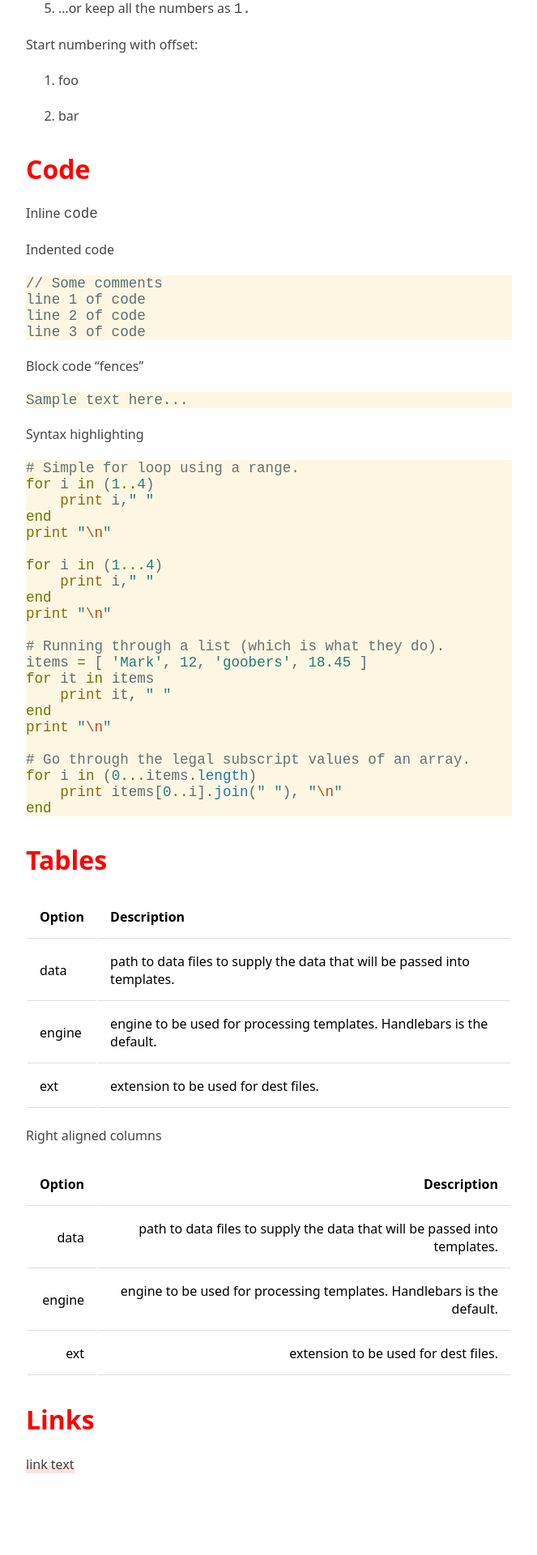
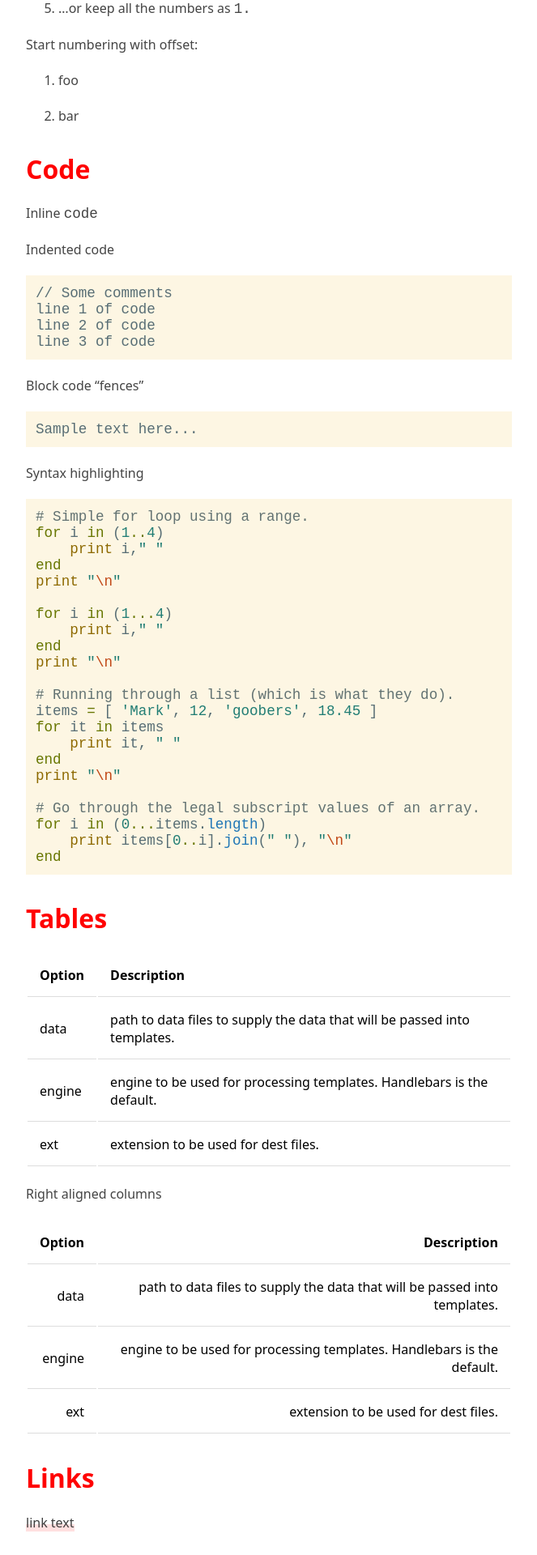
Before and after one commit to janessatran/laloyd, a Jekyll site: the page built from _posts/2020-01-18-example_post.md, in a window 1280 px wide. Shown: the part 2006-3926 px from the top of the page at 81% size, without its empty margins (308-971 px from the left). Built offline with Jekyll 4.4.1, drawn with Linux system fonts in a browser that asks for light colours; before the commit the page ends 3854 px from its top, so only the background shows below that.

Commit message:
Add wrapping for code blocks in theme

```diff
--- a/assets/stylesheets/main.scss
+++ b/assets/stylesheets/main.scss
@@ -125,3 +125,12 @@ th, td {
 code {
   font-size: 1.1rem;
 }
+
+pre {
+ white-space: pre-wrap;       /* css-3 */
+ white-space: -moz-pre-wrap;  /* Mozilla, since 1999 */
+ white-space: -pre-wrap;      /* Opera 4-6 */
+ white-space: -o-pre-wrap;    /* Opera 7 */
+ word-wrap: break-word;       /* Internet Explorer 5.5+ */
+ padding: 2%;
+}
```
